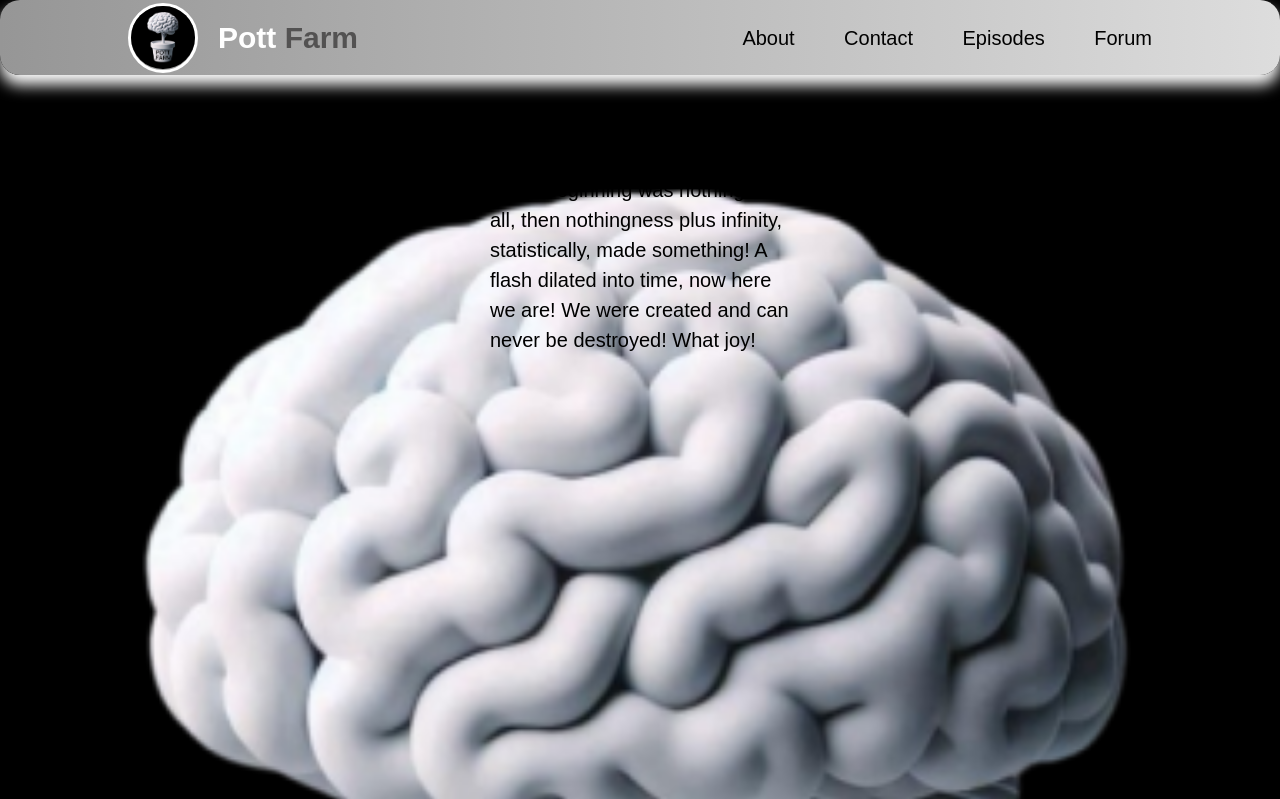
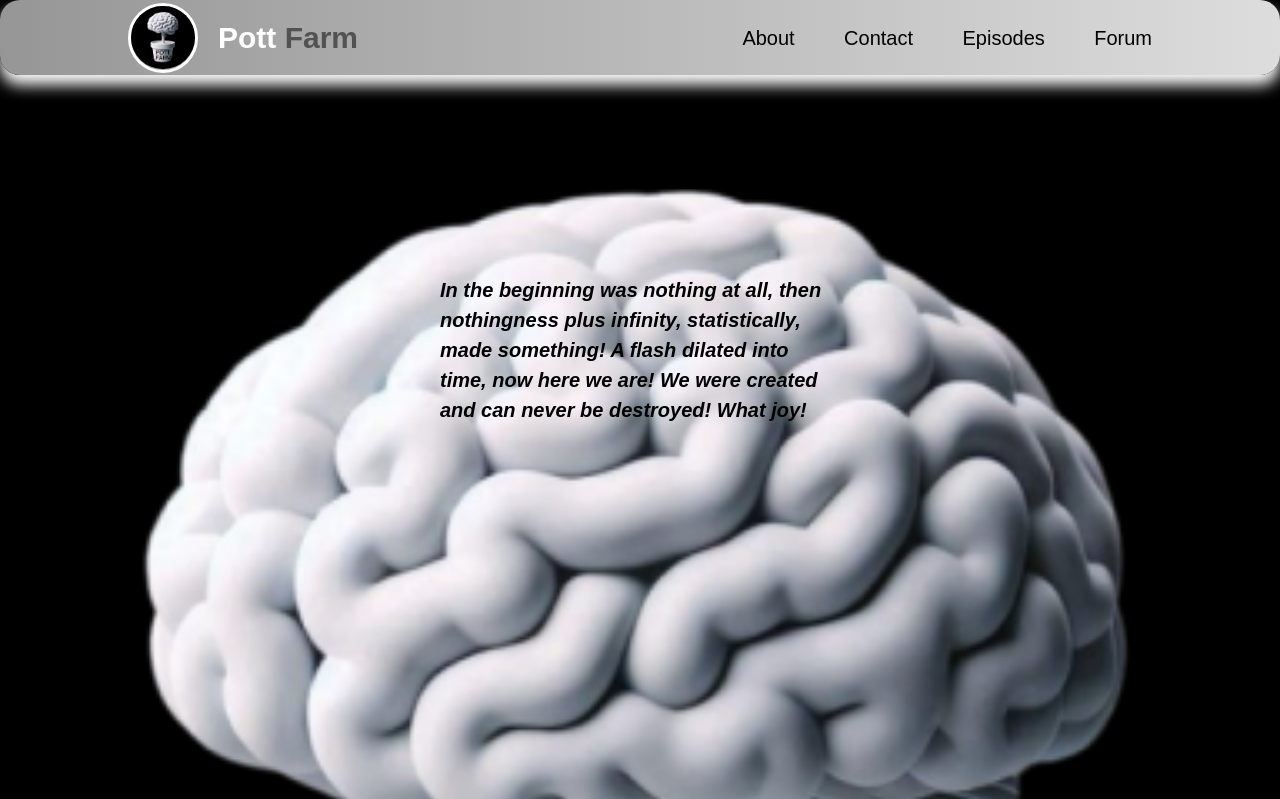
Before and after one commit to Tricaster26/pott-farm-web, a Next.js app: page / in a window 1280 px wide. Shown: the top 799 px of the page. Built offline with nearby package versions, Linux system fonts and the light colour scheme.

Commit message:
fix : intro para

```diff
--- a/app/app.css
+++ b/app/app.css
@@ -57,8 +57,14 @@
 }
 
 .quote-container {
-  width: 300px;
-  margin-top: 100px;
+  width: 400px;
+  font-style: italic;
+  margin-top: 200px;
   color: black;
   font-size: 20px;
+
+  .quote-text {
+    color: black;
+    font-weight: bold;
+  }
 }
```
